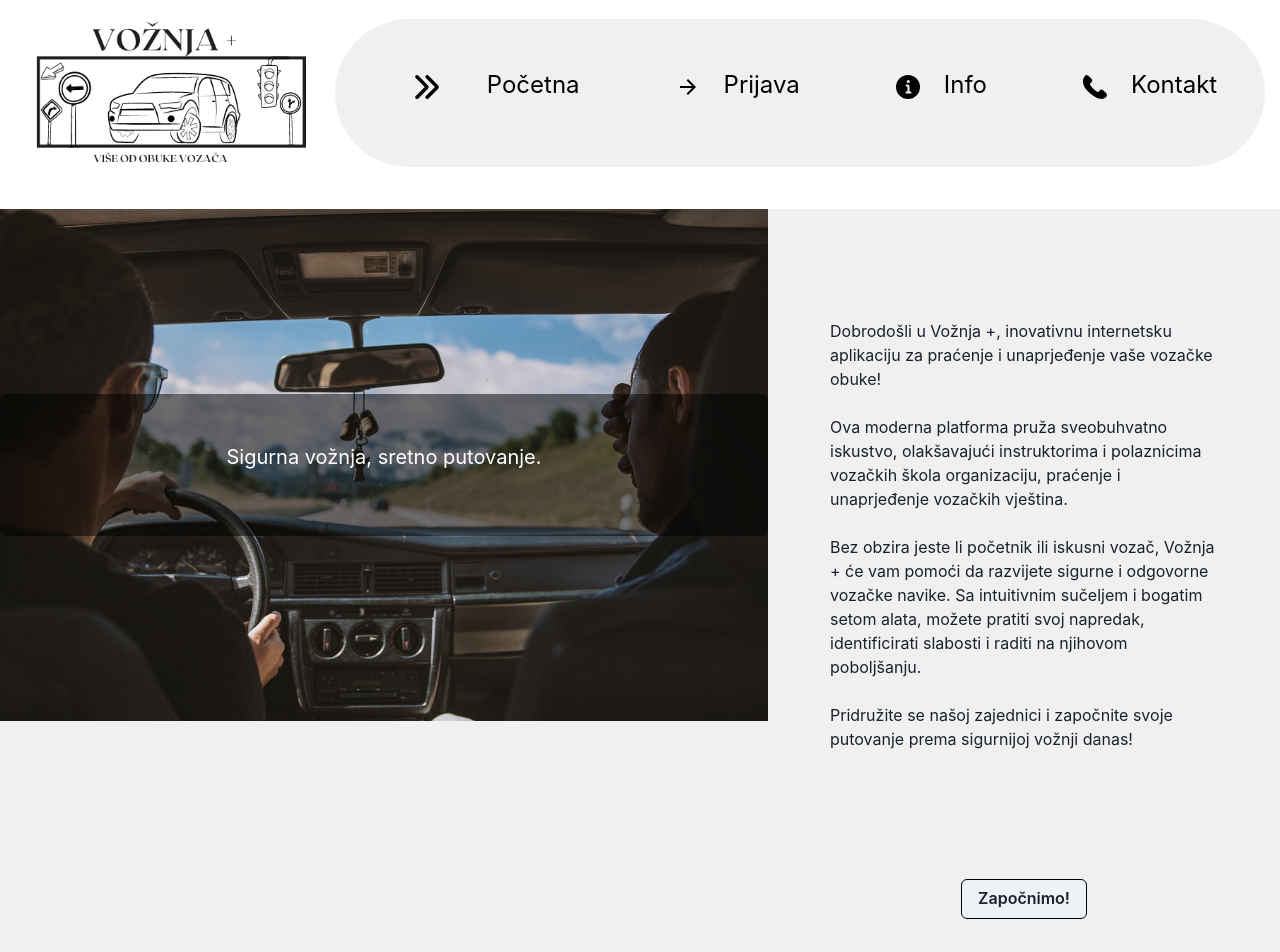
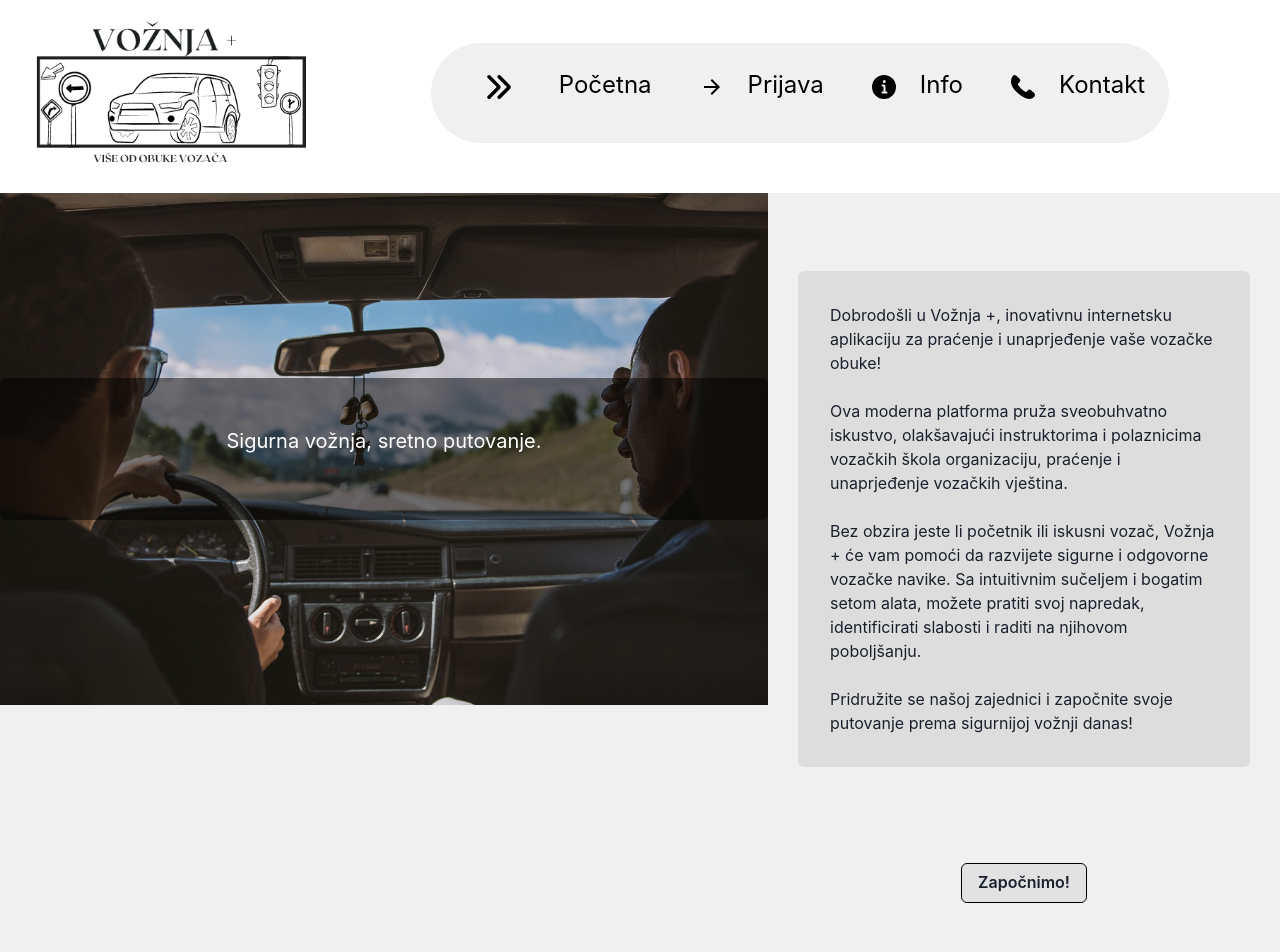
Before and after one commit to IVA78/ZAVRSNI_RAD, a React (Create React App) app in the folder Zavrsni rad/IzvorniKod/Frontend/react-voznja-plus/: page / in a window 1280 px wide. Shown: the top 952 px of the page. Built offline with nearby package versions, Linux system fonts and the light colour scheme.

Commit message:
Male stilske popravke u navbar-u i home-u

```diff
--- a/Zavrsni rad/IzvorniKod/Frontend/react-voznja-plus/src/components/Navbar.js
+++ b/Zavrsni rad/IzvorniKod/Frontend/react-voznja-plus/src/components/Navbar.js
@@ -24,7 +24,7 @@ export default function Navbar() {
       p="10px"
       alignItems="center"
       justifyContent="space-between"
-      paddingBottom="2em"
+      paddingBottom="1em"
       fontFamily="revert-layer"
     >
       <GridItem
@@ -56,7 +56,7 @@ export default function Navbar() {
             justifyContent="center"
           >
             <ListItem
-              margin="1.5em"
+              margin=".5em"
               padding=".5em"
               _hover={{
                 backgroundColor: 'RGBA(0, 0, 0, 0.08)',
@@ -69,7 +69,7 @@ export default function Navbar() {
               </NavLink>
             </ListItem>
             <ListItem
-              margin="1.5em"
+              margin=".5em"
               padding=".5em"
               _hover={{
                 backgroundColor: 'RGBA(0, 0, 0, 0.08)',
@@ -86,7 +86,7 @@ export default function Navbar() {
               </NavLink>
             </ListItem>
             <ListItem
-              margin="1.5em"
+              margin=".5em"
               padding=".5em"
               _hover={{
                 backgroundColor: 'RGBA(0, 0, 0, 0.08)',
@@ -99,7 +99,7 @@ export default function Navbar() {
               </NavLink>
             </ListItem>
             <ListItem
-              margin="1.5em"
+              margin=".5em"
               padding=".5em"
               _hover={{
                 backgroundColor: 'RGBA(0, 0, 0, 0.08)',
--- a/Zavrsni rad/IzvorniKod/Frontend/react-voznja-plus/src/pages/Home.js
+++ b/Zavrsni rad/IzvorniKod/Frontend/react-voznja-plus/src/pages/Home.js
@@ -52,7 +52,12 @@ export default function Home() {
           flexDirection="column"
           alignItems="center"
         >
-          <Text marginTop="3em" padding="2em">
+          <Text
+            marginTop="3em"
+            padding="2em"
+            bg="RGBA(0, 0, 0, 0.08)"
+            borderRadius="md"
+          >
             Dobrodošli u Vožnja +, inovativnu internetsku aplikaciju za praćenje
             i unaprjeđenje vaše vozačke obuke!
             <br />
@@ -77,8 +82,9 @@ export default function Home() {
             size="md"
             border="1px solid black"
             marginTop="5em"
+            backgroundColor="RGBA(0, 0, 0, 0.06)"
             _hover={{
-              backgroundColor: 'RGBA(0, 0, 0, 0.08)'
+              backgroundColor: 'RGBA(0, 0, 0, 0.10)'
             }}
           >
             Započnimo!
```
